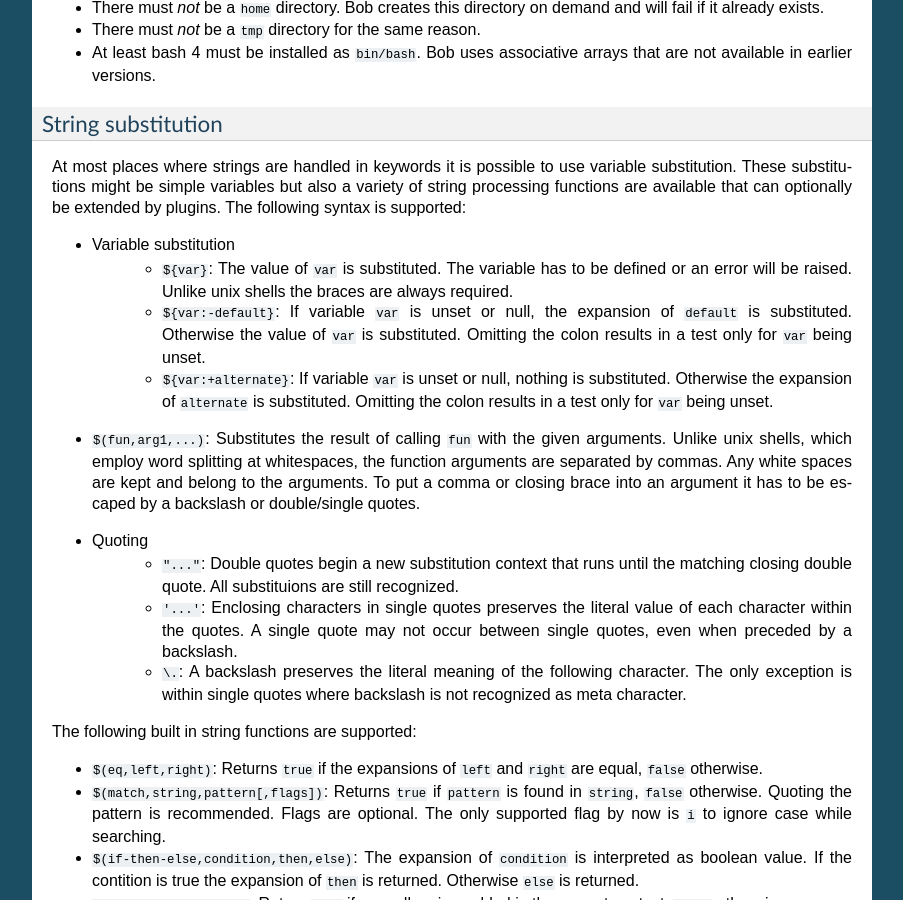
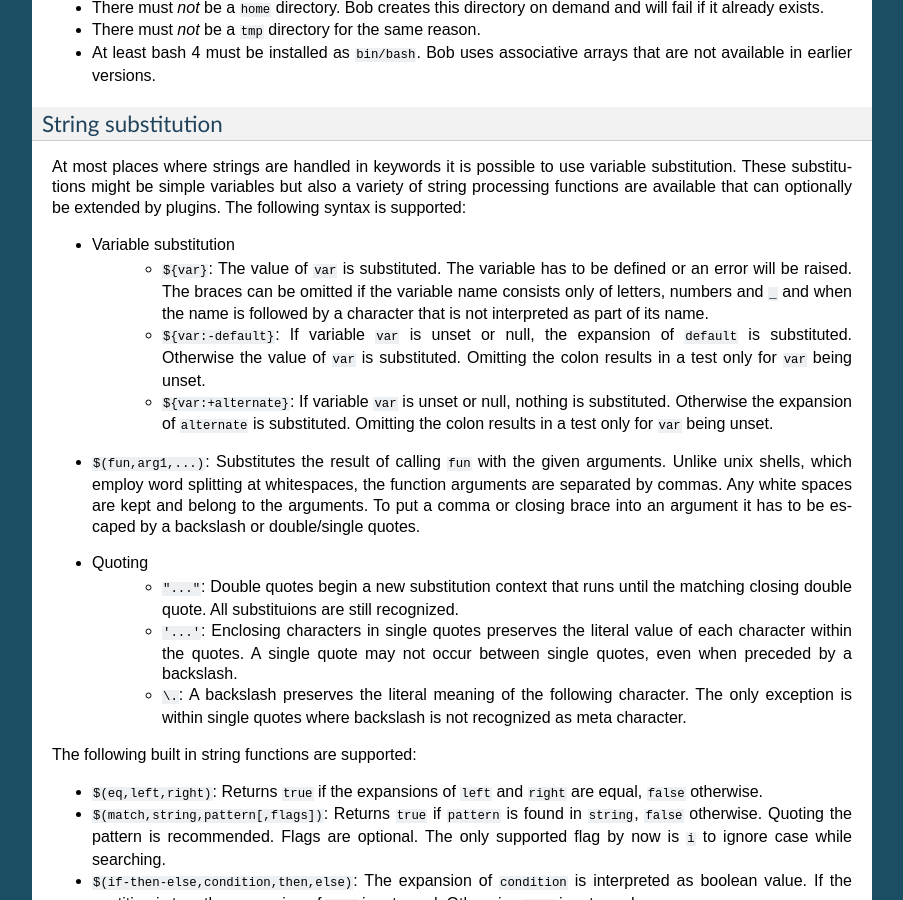
Before and after one commit to BobBuildTool/bob, a Sphinx documentation site: the page built from doc/manual/configuration.rst, in a window 1280 px wide and 900 px high, scrolled down 4746 px. Shown: the whole window, without its empty margins (198-1101 px from the left). Built offline with Sphinx 7.4.7, drawn with Linux system fonts in a browser that asks for light colours; formulas are drawn with MathJax 3; the version number could not be read and is left out.

Commit message:
doc: describe relaxed variable naming rules

```diff
--- a/doc/manual/configuration.rst
+++ b/doc/manual/configuration.rst
@@ -321,8 +321,10 @@ extended by plugins. The following syntax is supported:
 
 * Variable substitution
     * ``${var}``: The value of ``var`` is substituted. The variable has to be
-      defined or an error will be raised. Unlike unix shells the braces are
-      always required.
+      defined or an error will be raised. The braces can be omitted if the
+      variable name consists only of letters, numbers and ``_`` and when the
+      name is followed by a character that is not interpreted as part of its
+      name.
     * ``${var:-default}``: If variable ``var`` is unset or null, the expansion
       of ``default`` is substituted. Otherwise the value of ``var`` is
       substituted. Omitting the colon results in a test only for ``var`` being
```
